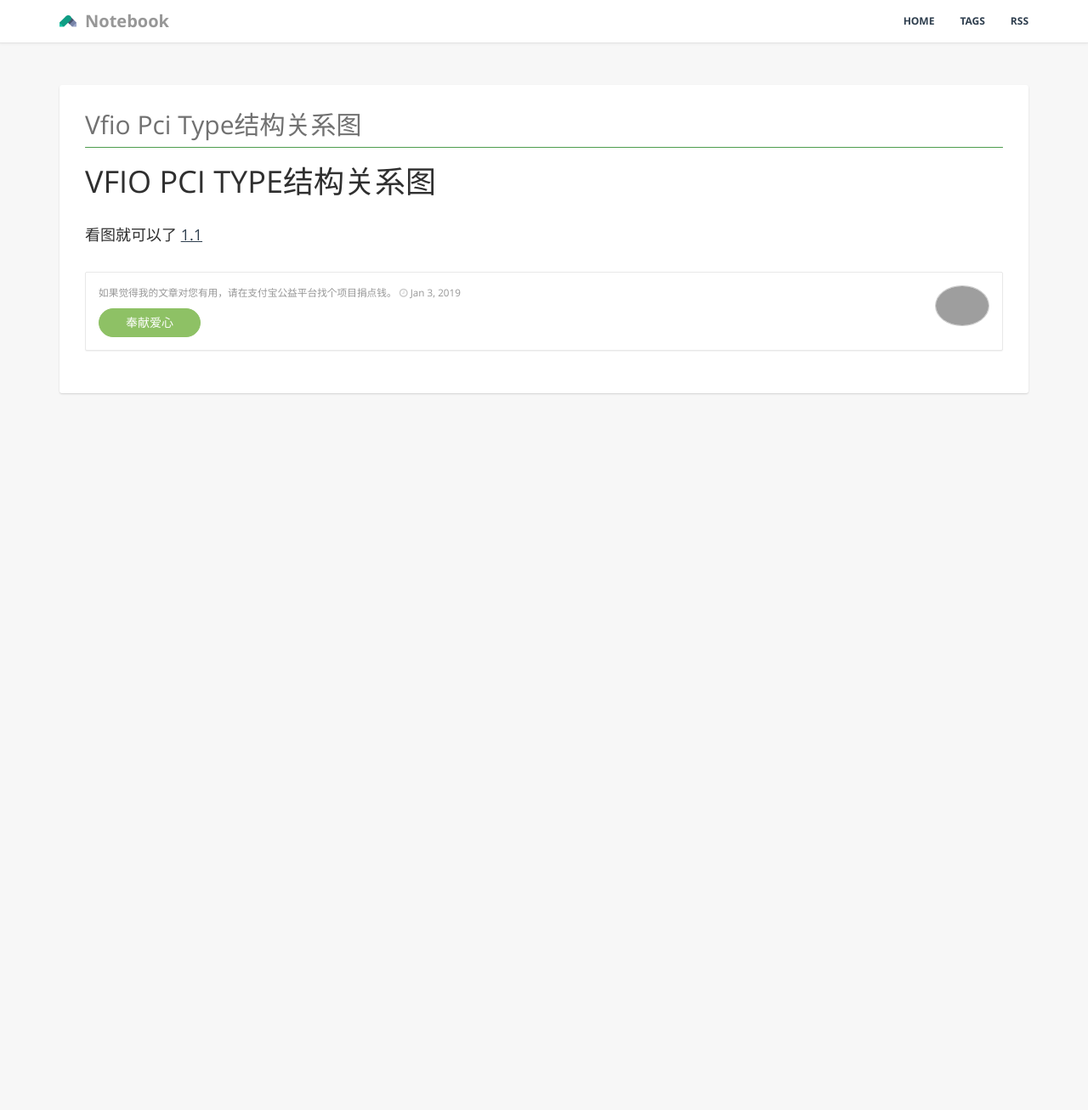
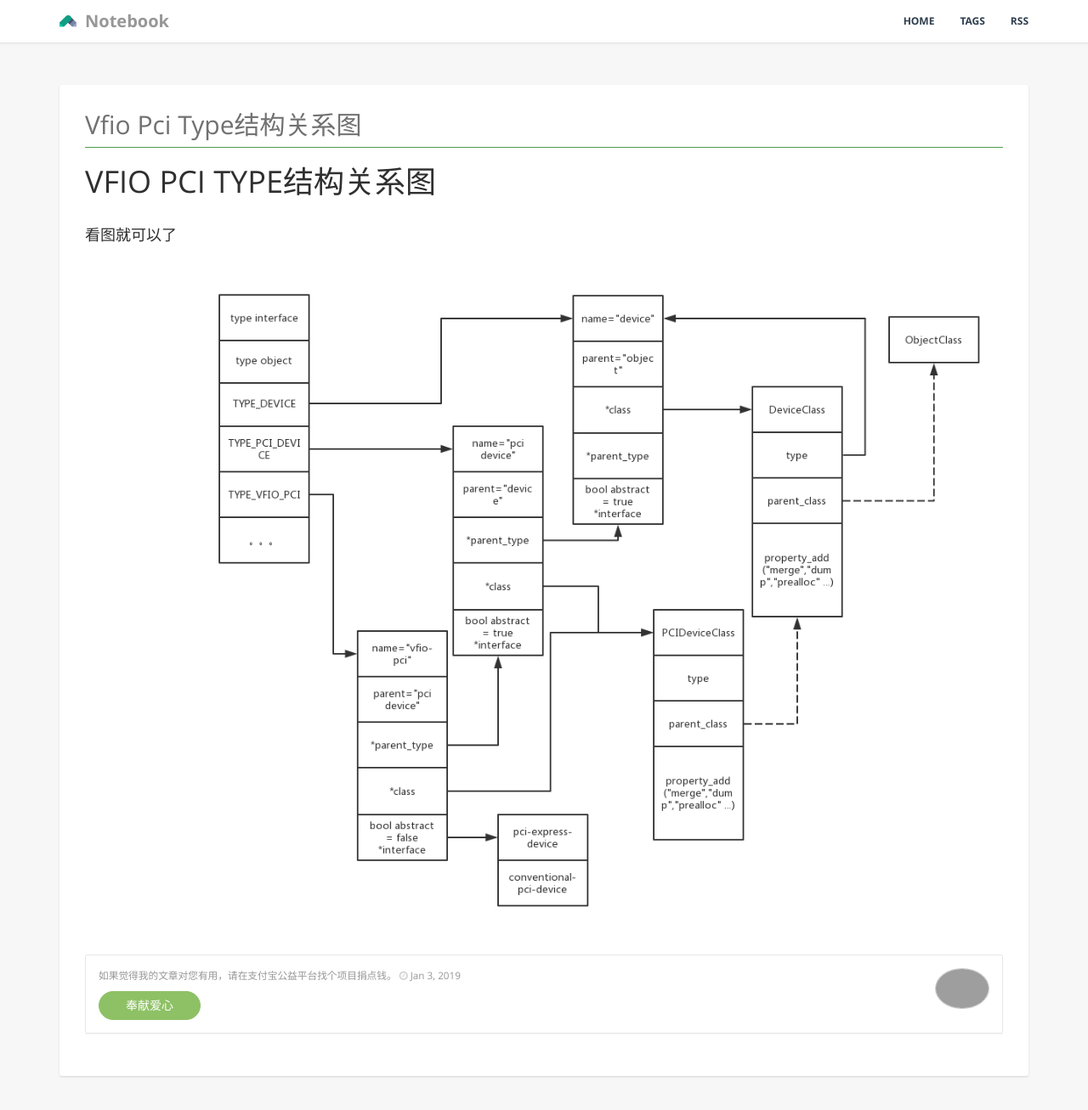
Before and after one commit to dong1224/dong1224.github.io, a Jekyll site: the page built from _posts/201901/2019-01-03-vfio-pci-type结构关系图.md, in a window 1280 px wide and 1312 px high. Shown: the top 1307 px of the window at 85% size. Built offline with Jekyll 4.4.1, drawn with Linux system fonts in a browser that asks for light colours; our own code applies the rules of GitHub Pages for plain Markdown files; grey boxes are pictures that could not be loaded.

Commit message:
vfio pci

```diff
--- a/_posts/201901/2019-01-03-vfio-pci-type结构关系图.md
+++ b/_posts/201901/2019-01-03-vfio-pci-type结构关系图.md
@@ -1,4 +1,4 @@
 # VFIO PCI TYPE结构关系图
 
 看图就可以了
-[1.1](https://github.com/dong1224/dong1224.github.io/blob/master/_posts/201901/1.1.jpg?raw=true)
+![1.1](https://github.com/dong1224/dong1224.github.io/blob/master/_posts/201901/1.1.jpg?raw=true)
```
